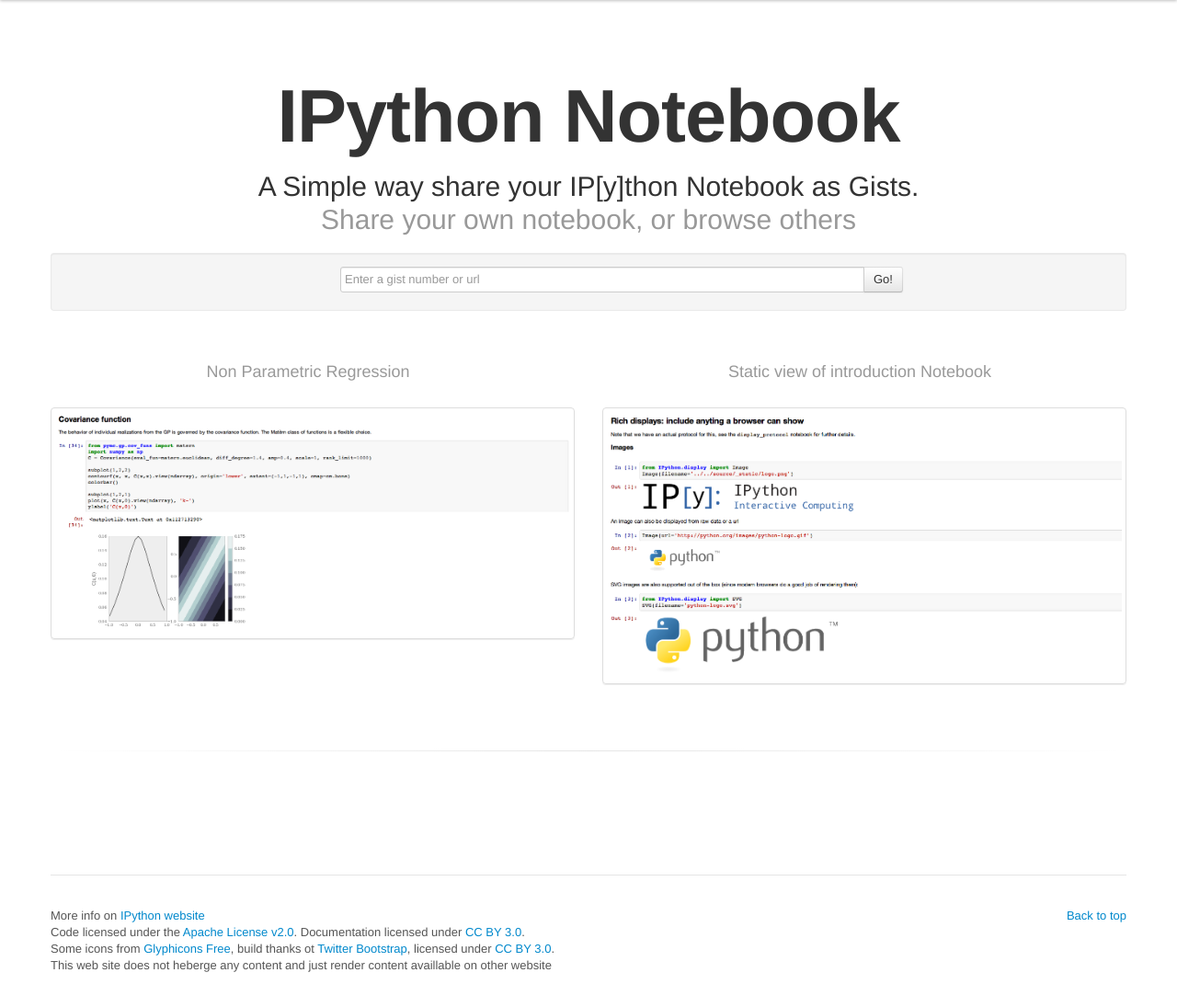
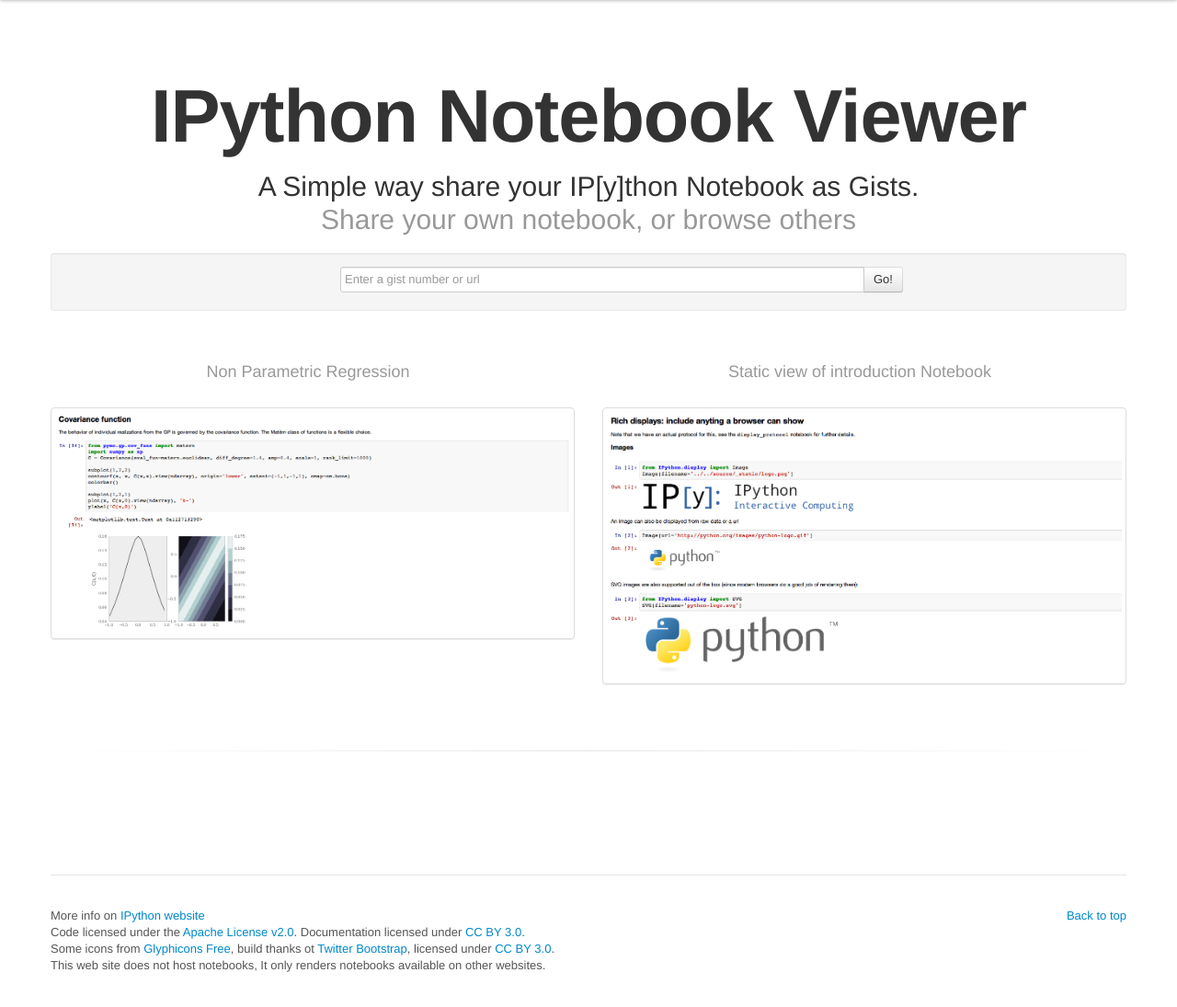
Before and after one commit to Carreau/gistpynb, a web app: file static/index.html in a window 1280 px wide. Shown: the part 40-1135 px from the top of the page at 92% size. Run offline with its HTML, style and script files only (its server is not run), Linux system fonts and the light colour scheme; some libraries are stand-ins or nearby versions; grey boxes are pictures that could not be loaded.

Commit message:
Update title and legal notice

```diff
--- a/static/index.html
+++ b/static/index.html
@@ -57,7 +57,7 @@
 ================================================== -->
 <header class="jumbotron masthead">
   <div class="inner">
-    <h1>IPython Notebook</h1>
+    <h1>IPython Notebook Viewer</h1>
     <p>A Simple way share your IP[y]thon Notebook as Gists.</p>
     <p class="marketing-byline">Share your own notebook, or browse others</p>
     <form class="well" method="post" action='/create/'>
@@ -111,13 +111,13 @@
 
 
      <!-- Footer
-      ================================================== -->
+     ================================================== -->
       <footer class="footer">
       <p class="pull-right"><a href="#">Back to top</a></p>
       <p>More info on <a href='http://ipython.org'> IPython website </a></p>
       <p>Code licensed under the <a href="http://www.apache.org/licenses/LICENSE-2.0" target="_blank">Apache License v2.0</a>. Documentation licensed under <a href="http://creativecommons.org/licenses/by/3.0/">CC BY 3.0</a>.</p>
       <p>Some icons from <a href="http://glyphicons.com">Glyphicons Free</a>, build thanks ot <a href="http://twitter.github.com/bootstrap/"> Twitter Bootstrap</a>, licensed under <a href="http://creativecommons.org/licenses/by/3.0/">CC BY 3.0</a>.</p>
-      <p>This web site does not heberge any content and just render content availlable on other website</p>
+      <p>This web site does not host notebooks, It only renders notebooks available on other websites.</p>
       </footer>
 
     </div><!-- /container -->
--- a/templates/layout.mustache
+++ b/templates/layout.mustache
@@ -63,7 +63,7 @@
       <p>More info on <a href='http://ipython.org'> IPython website </a></p>
       <p>{{_i}}Code licensed under the <a href="http://www.apache.org/licenses/LICENSE-2.0" target="_blank">Apache License v2.0</a>. Documentation licensed under <a href="http://creativecommons.org/licenses/by/3.0/">CC BY 3.0</a>.{{/i}}</p>
       <p>{{_i}}Some icons from <a href="http://glyphicons.com">Glyphicons Free</a>, build thanks ot <a href="http://twitter.github.com/bootstrap/"> Twitter Bootstrap</a>, licensed under <a href="http://creativecommons.org/licenses/by/3.0/">CC BY 3.0</a>.{{/i}}</p>
-      <p>This web site does not heberge any content and just render content availlable on other website</p>
+      <p>This web site does not host notebooks, It only renders notebooks available on other websites.</p>
       </footer>
 
     </div><!-- /container -->
--- a/templates/pages/index.mustache
+++ b/templates/pages/index.mustache
@@ -2,7 +2,7 @@
 ================================================== -->
 <header class="jumbotron masthead">
   <div class="inner">
-    <h1>{{_i}}IPython Notebook{{/i}}</h1>
+    <h1>{{_i}}IPython Notebook Viewer{{/i}}</h1>
     <p>{{_i}}A Simple way share your IP[y]thon Notebook as Gists.{{/i}}</p>
     <p class="marketing-byline">Share your own notebook, or browse others</p>
     <form class="well" method="post" action='/create/'>
```
Also changed, not shown: 2 other files.
